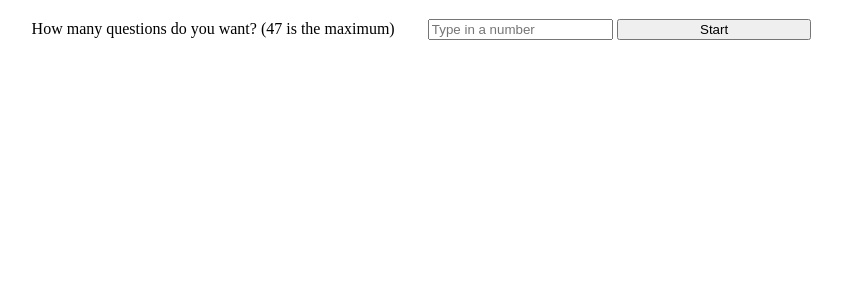
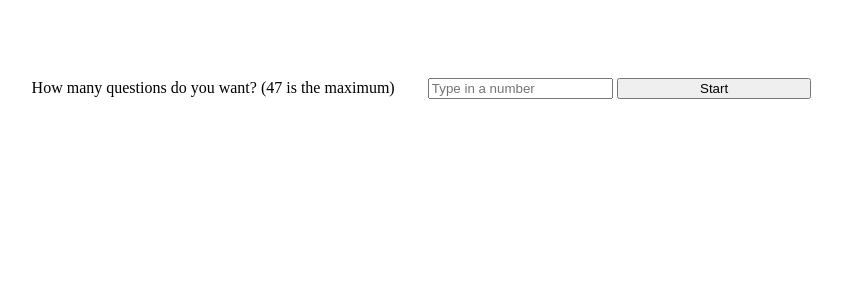
Before and after one commit to racevedo12/Mythology-Trivia, a PHP site: page / in a window 1280 px wide. Shown: the part 106-406 px from the top of the page, without its empty margins (122-964 px from the left). Run offline with PHP 8.4, Linux system fonts and the light colour scheme.

Commit message:
Added margin-top into the input-div to give it a little bit of space

```diff
--- a/Project1/style.css
+++ b/Project1/style.css
@@ -6,6 +6,11 @@ body
 .header-tags
 {
     text-align: center;
+}
+
+.input-div
+{
+    margin-top: 8%;
 }
 
 .container
```
